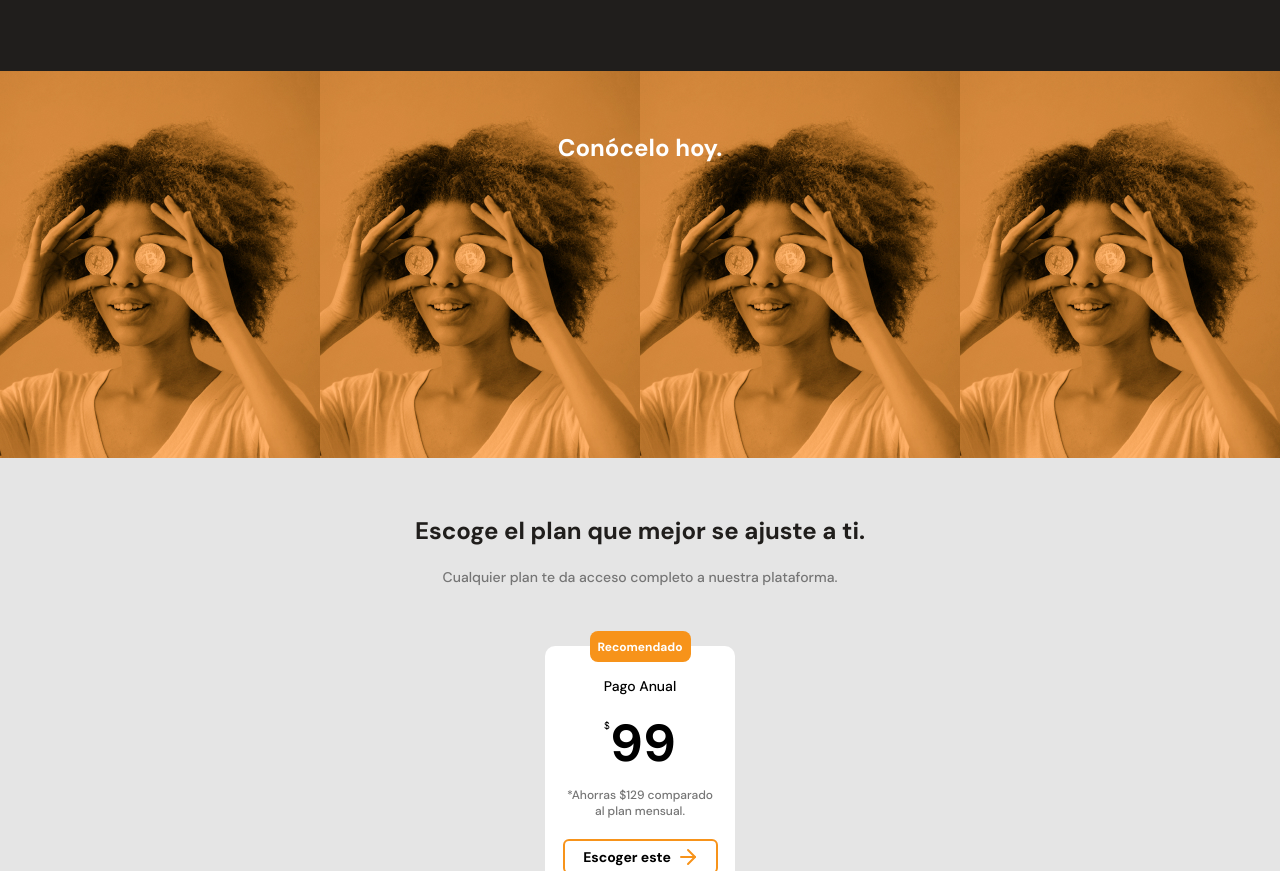
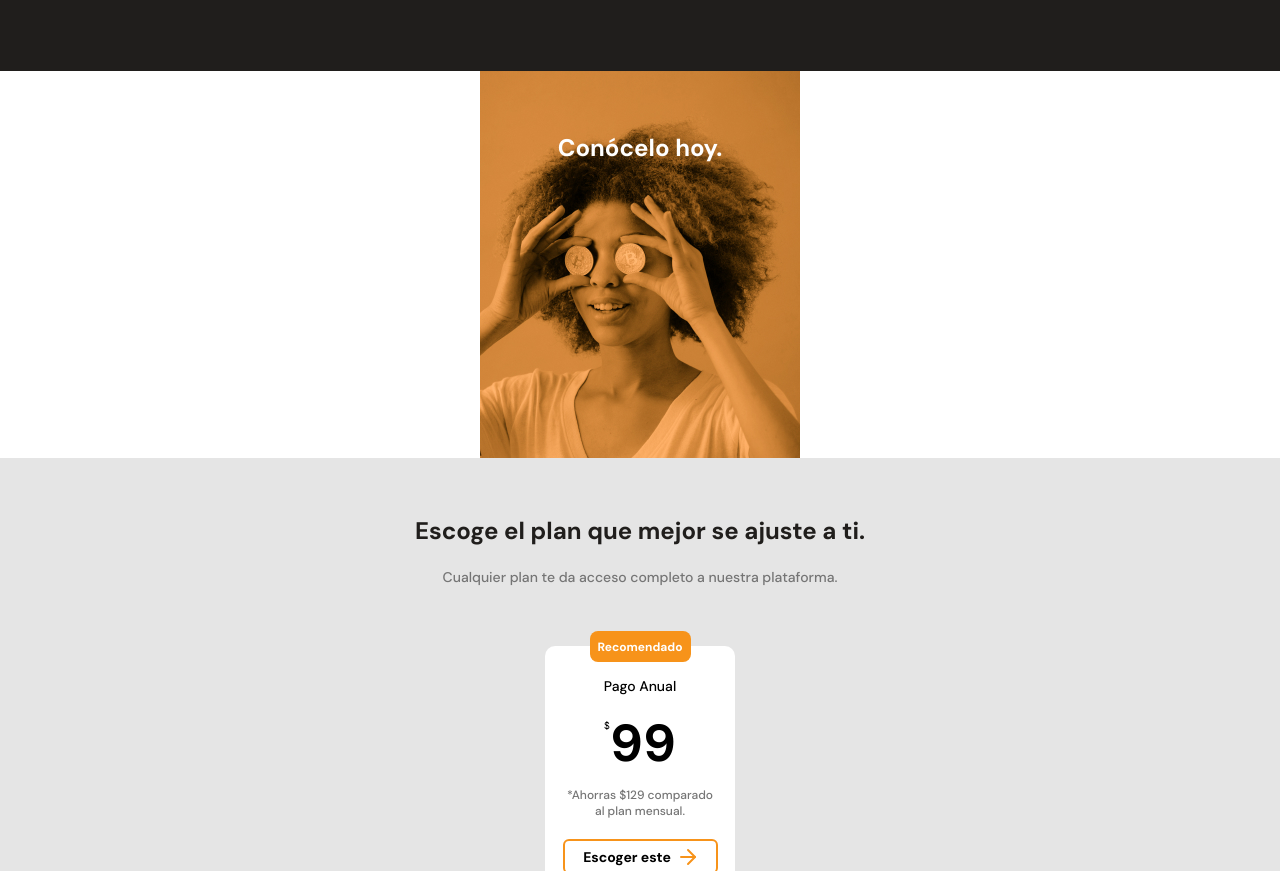
Before and after one commit to joacobruu/Batatabit, a plain HTML site: page index.html in a window 1280 px wide. Shown: the part 1897-2768 px from the top of the page. Drawn offline with Linux system fonts and the light colour scheme.

Commit message:
correccion de imagen repetida

```diff
--- a/style.css
+++ b/style.css
@@ -274,6 +274,8 @@ header img {
   display: flex;
   justify-content: center;
   background-image: url('assets/img/bitcoinbaby\ 1.jpg');
+  background-repeat: no-repeat;
+  background-position: 50% 50%;
 }
 
 .main--image-section h2 {
```
